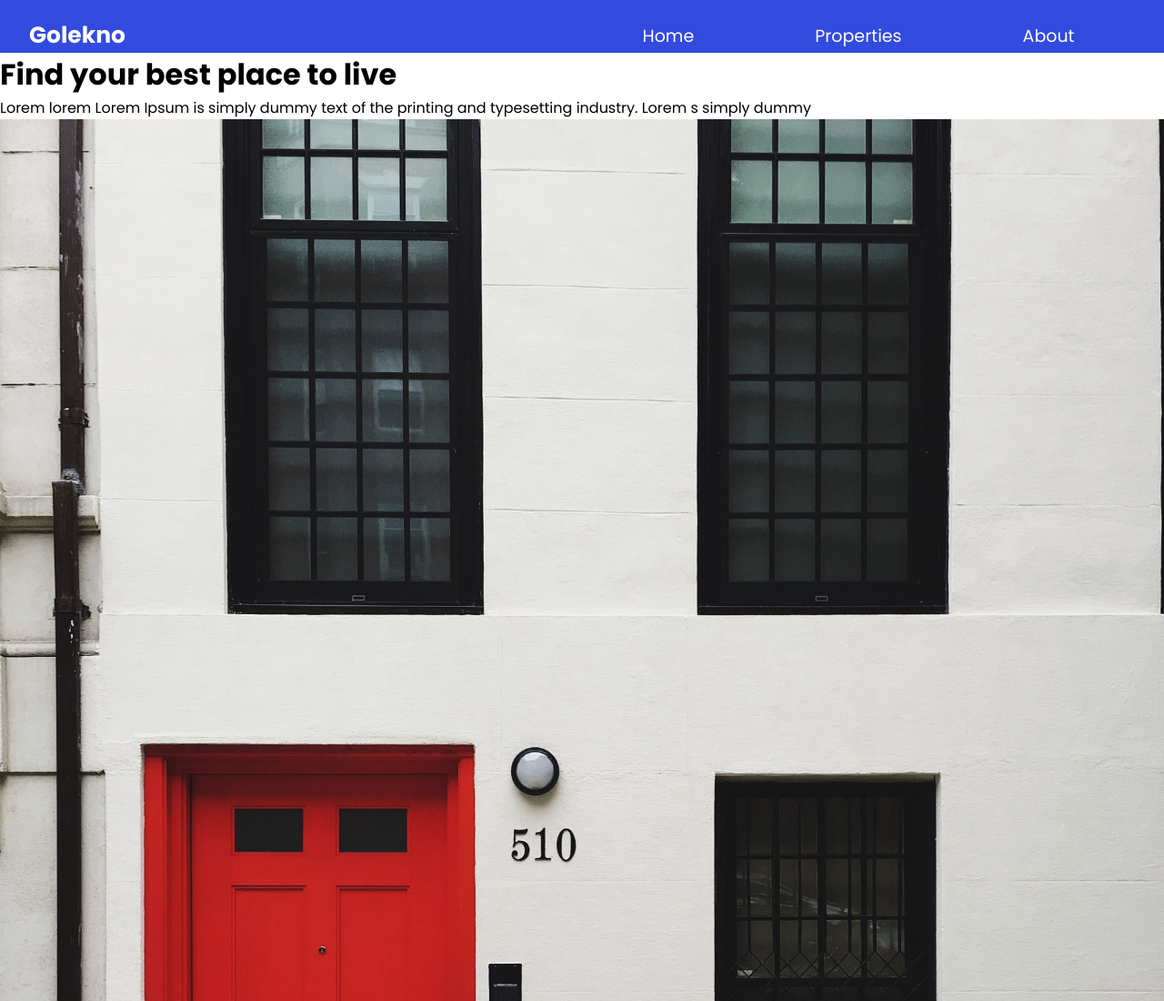
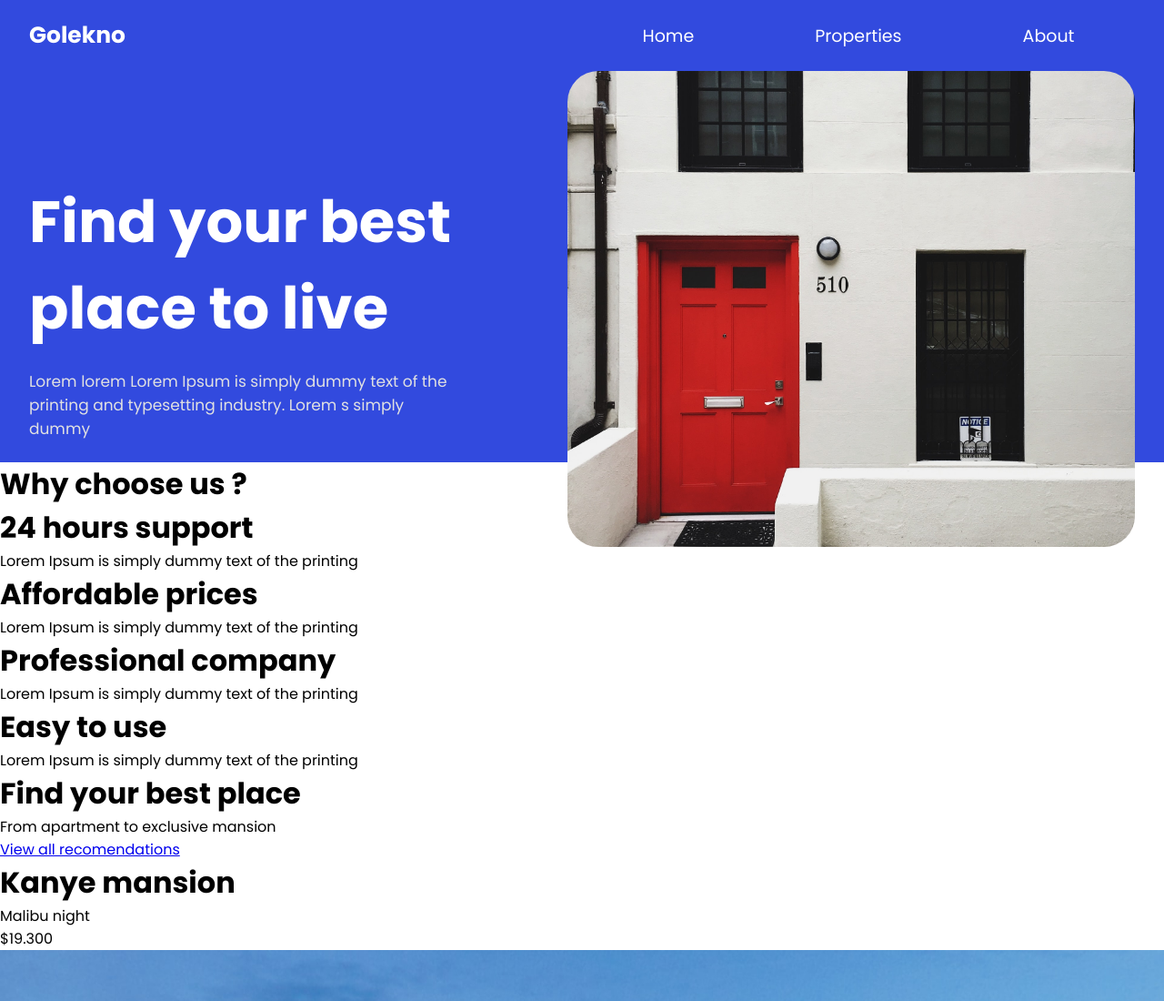
Before and after one commit to Alfinaditya/golekno, a Gatsby site: page / in a window 1280 px wide. Shown: the top 1100 px of the page at 91% size. Built offline with nearby package versions, Linux system fonts and the light colour scheme; Gatsby itself is replaced by a stand-in of ours.

Commit message:
Styled hero components

```diff
--- a/package.json
+++ b/package.json
@@ -14,6 +14,7 @@
     "test": "echo \"Write tests! -> https://gatsby.dev/unit-testing\" && exit 1"
   },
   "dependencies": {
+    "@styled-icons/heroicons-solid": "^10.36.0",
     "babel-plugin-styled-components": "^1.13.2",
     "gatsby": "^3.13.1",
     "gatsby-plugin-image": "^1.14.0",
--- a/src/components/home/Hero.js
+++ b/src/components/home/Hero.js
@@ -1,20 +1,38 @@
 import { graphql, useStaticQuery } from 'gatsby'
 import React from 'react'
 import { GatsbyImage, getImage } from 'gatsby-plugin-image'
-
+import {
+  HeroSection,
+  HeroContainer,
+  HeroImage,
+  HeroDescription,
+  HeroTitle,
+  HeroText,
+} from './style'
 const Hero = () => {
   const data = useStaticQuery(query)
   const hero = data.markdownRemark.frontmatter.hero
-  console.log(hero)
   return (
-    <div>
-      <h1>{hero.title}</h1>
-      <p>{hero.description}</p>
-      <GatsbyImage
-        image={getImage(hero.image.childImageSharp.gatsbyImageData)}
-        alt={hero.title}
-      />
-    </div>
+    <HeroSection>
+      <HeroContainer>
+        <HeroText>
+          <HeroTitle>{hero.title}</HeroTitle>
+          <HeroDescription>{hero.description}</HeroDescription>
+        </HeroText>
+        <HeroImage>
+          <GatsbyImage
+            image={getImage(hero.image.childImageSharp.gatsbyImageData)}
+            alt={hero.title}
+            style={{
+              width: '100%',
+              height: '100%',
+              // border: '1px solid',
+              borderRadius: '34px',
+            }}
+          />
+        </HeroImage>
+      </HeroContainer>
+    </HeroSection>
   )
 }
 
--- /dev/null
+++ b/src/components/home/style.js
@@ -0,0 +1,32 @@
+import styled from 'styled-components'
+
+export const HeroSection = styled.div`
+  background: var(--main-color);
+  height: 450px;
+`
+export const HeroContainer = styled.div`
+  display: flex;
+  width: 95%;
+  margin: auto;
+  align-items: center;
+  justify-content: space-between;
+  padding-top: 20px;
+`
+export const HeroText = styled.div`
+  width: 469px;
+`
+export const HeroImage = styled.div`
+  width: 624px;
+  height: 523px;
+`
+export const HeroTitle = styled.h1`
+  font-size: 64px;
+  font-weight: bold;
+  color: var(--cta-text-color);
+`
+export const HeroDescription = styled.p`
+  font-size: 17px;
+  font-weight: 400;
+  margin-top: 20px;
+  color: #e1e1e1;
+`
--- a/src/components/navbar/style.js
+++ b/src/components/navbar/style.js
@@ -4,7 +4,6 @@
 export const Nav = styled.nav`
   background: var(--main-color);
 `
-
 export const NavStyledLink = styled(Link)`
   text-decoration: none;
   color: white;
```
Also changed, not shown: 1 other file.
